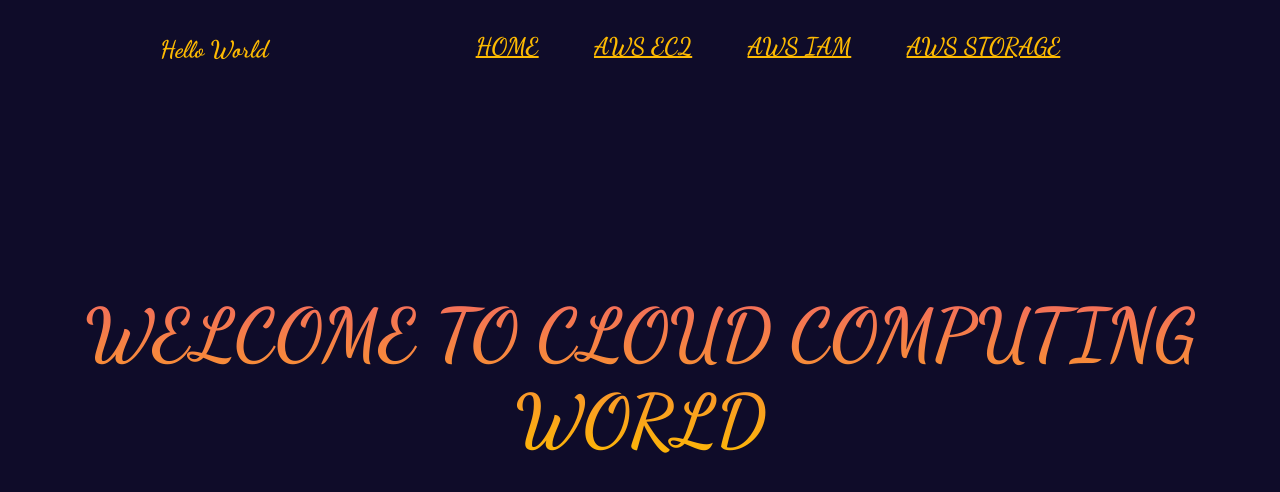
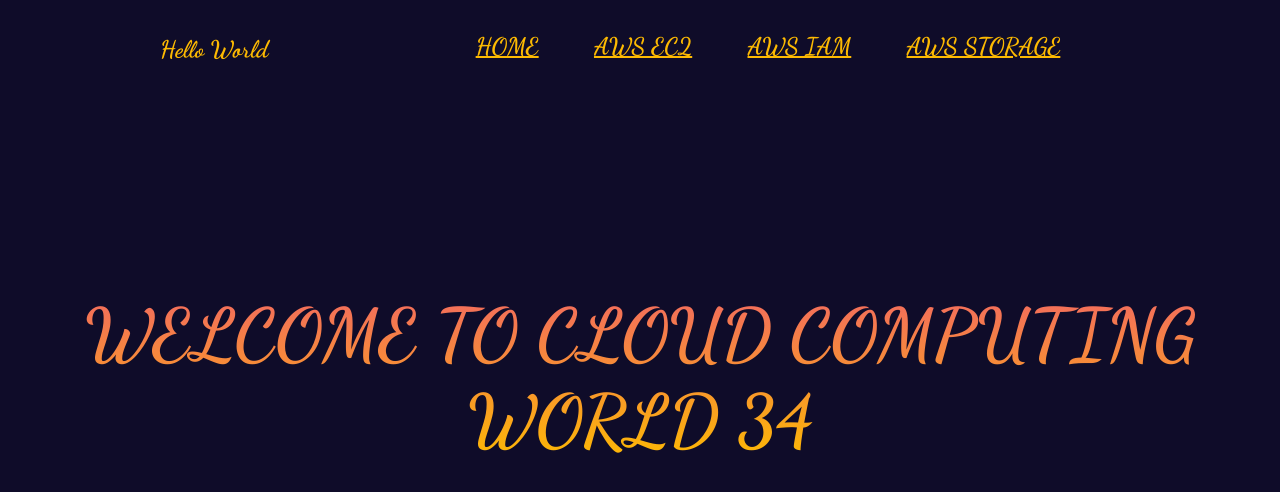
Before and after one commit to achendel/website, a plain HTML site: page index.html in a window 1280 px wide. Drawn offline with Linux system fonts and the light colour scheme.

Commit message:
Update index.html

```diff
--- a/index.html
+++ b/index.html
@@ -21,7 +21,7 @@
     </nav>
     <section id="hero">
         <div class="font">
-            <h2>Welcome to Cloud Computing world</h2>
+            <h2>Welcome to Cloud Computing world 34</h2>
         </div>
     </section>
 
```
